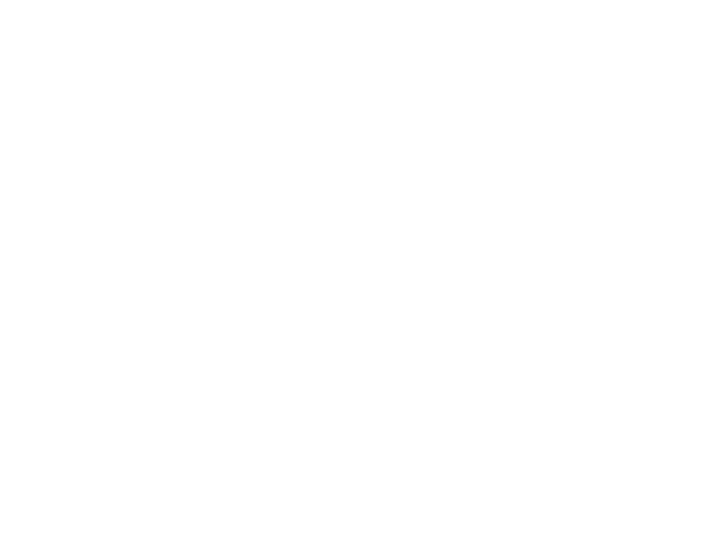
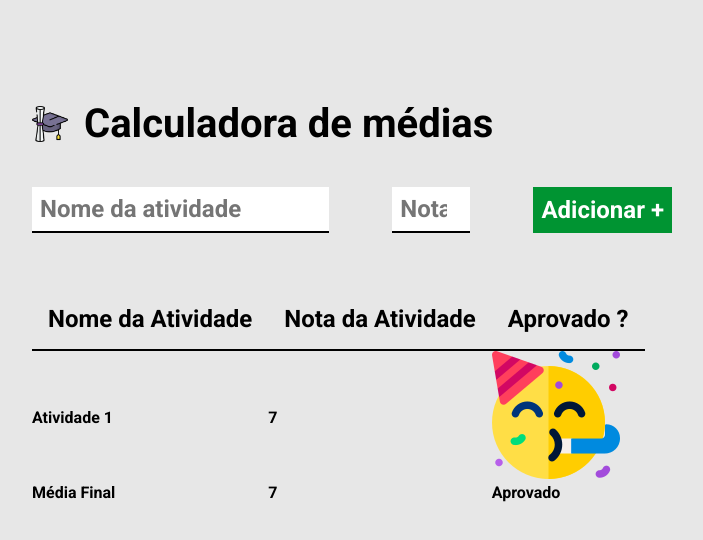
Before and after one commit to cesarsantos96/fullstackwPython-ebaccourse, a plain HTML site: page m8.html in a window 1280 px wide. Shown: the whole page, without its empty margins (128-831 px from the left). Drawn offline with Linux system fonts and the light colour scheme.

Commit message:
Projeto 2

```diff
--- /dev/null
+++ b/m8.css
@@ -0,0 +1,70 @@
+* {
+    margin: 0;
+    padding: 0;
+    box-sizing: border-box;
+    font-family: 'Roboto', sans-serif;
+
+}
+
+body {
+    background-color: #E7E7E7;
+    padding-top: 100px;
+}
+
+header {
+    display: flex;
+    align-items: center;
+    margin-bottom: 40px;
+}
+
+header img {
+    height: 36px;
+    margin-right: 16px;
+}
+
+header h1 {
+    font-size: 40px;
+    font-weight: bold;
+}
+
+.container {
+    max-width: 960px;
+    width: 100%;
+    margin: 0 auto;
+}
+
+form {
+    display: flex;
+    max-width: 640px;
+    width: 100%;
+    justify-content: space-between;
+    margin-bottom: 56px;
+}
+
+
+form input {
+    background-color: #fff;
+    font-size: 24px;
+    border: none;
+    border-bottom: 2px solid #000;
+    padding: 8px;
+
+}
+
+form button {
+    background-color: #009432;
+    color: #fff;
+    font-size: 24px;
+    font-weight: bold;
+    border: none;
+    cursor: pointer;
+    padding: 8px;
+}
+
+table th {
+    border-bottom: 2px solid #000;
+    padding: 16px;
+    font-size: 24px;
+    font-weight: bold;
+
+}
--- a/m8.html
+++ b/m8.html
@@ -6,10 +6,49 @@
     <meta http-equiv="X-UA-Compatible" content="IE=edge">
     <meta name="viewport" content="width=device-width, initial-scale=1.0">
     <title>Calculadora da médias</title>
+    <link rel="preconnect" href="https://fonts.googleapis.com">
+    <link rel="preconnect" href="https://fonts.gstatic.com" crossorigin>
+    <link href="https://fonts.googleapis.com/css2?family=Roboto:ital,wght@0,700;1,400&display=swap" rel="stylesheet">
+    <link rel="stylesheet" href="./m8.css" />
 </head>
 
 <body>
-
+    <div class="container">
+        <header>
+            <img src="./im8/logo.png" alt="capelo e diploma">
+            <h1>Calculadora de médias</h1>
+        </header>
+        <form>
+            <input type="text" required placeholder="Nome da atividade" />
+            <input type="number" required placeholder="Nota da Atividade" min="0" max="10" />
+            <button type="submit"> Adicionar +</button>
+        </form>
+        <table cellspacing="0">
+            <thead>
+                <tr>
+                    <th>
+                        Nome da Atividade
+                    </th>
+                    <th> Nota da Atividade</th>
+                    <th>Aprovado ?</th>
+                </tr>
+            </thead>
+            <tbody>
+                <tr>
+                    <td> Atividade 1</td>
+                    <td>7</td>
+                    <td><img src="./im8/aprovado.png" alt="Emoji festejando" </td>
+                </tr>
+            </tbody>
+            <tfoot>
+                <tr>
+                    <td>Média Final</td>
+                    <td>7</td>
+                    <td>Aprovado</td>
+                </tr>
+            </tfoot>
+        </table>
+    </div>
 </body>
 
 </html>
```
